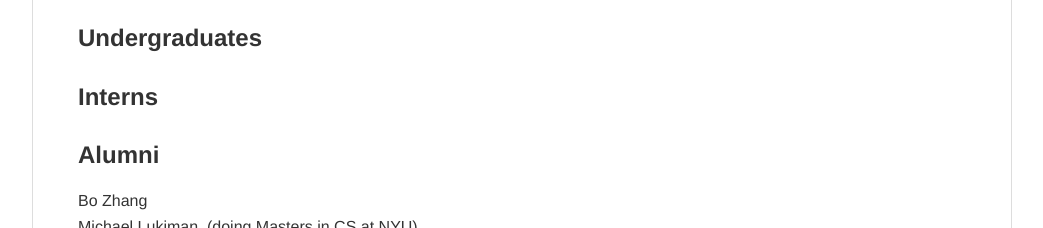
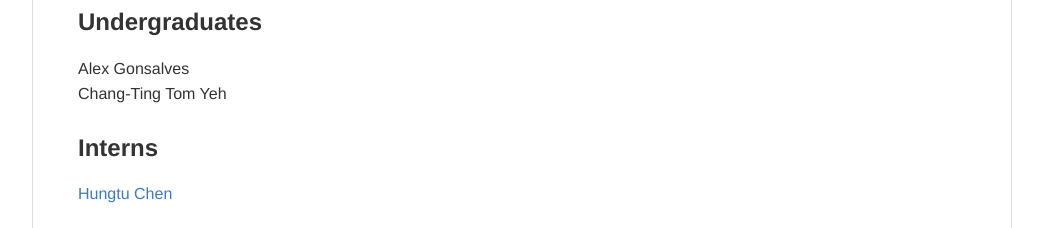
Before and after one commit to erlichlab/erlichlab.org, a plain HTML site: page public_html/index.html in a window 1280 px wide. Shown: the part 1228-1456 px from the top of the page, without its empty margins (118-1161 px from the left). Drawn offline with nearby package versions, Linux system fonts and the light colour scheme; some packages are replaced by stand-ins of ours.

Commit message:
more people

```diff
--- a/public_html/index.html
+++ b/public_html/index.html
@@ -780,7 +780,7 @@ If you are interested in applying for a student worker position please send an e
 
 <p><a href="http://jmm.io">Josh Moller-Mara</a><br>
 XiaoYue Zhu<br>
-Peiyuan Zhang (co-advised by <a href="http://www.cns.nyu.edu/wanglab/">Xiao-Jing Wang</a>)</p>
+Peiyuan Zhang (co-advised by <a href="http://www.cns.nyu.edu/wanglab/">Xiao-Jing Wang</a>)<br>
 Liujunli Li (co-advised by <a href="http://www.cns.nyu.edu/wanglab/">Xiao-Jing Wang</a>)</p>
 
 
@@ -796,11 +796,17 @@ Tomasz Merta
 <h3>
 <a id="user-content-undergraduates" class="anchor" href="#undergraduates" aria-hidden="true"><span aria-hidden="true" class="octicon octicon-link"></span></a>Undergraduates</h3>
 
+<p>
+  Alex Gonsalves<br>
+  Chang-Ting Tom Yeh
+</p>
 
 <h3>
 <a id="user-content-interns" class="anchor" href="#interns" aria-hidden="true"><span aria-hidden="true" class="octicon octicon-link"></span></a>Interns</h3>
 
-<p>  </p>
+<p>
+<a href="https://github.com/transedward">Hungtu Chen</a>
+  </p>
 
 <h3>
 <a id="user-content-alumni" class="anchor" href="#alumni" aria-hidden="true"><span aria-hidden="true" class="octicon octicon-link"></span></a>Alumni</h3>
```
